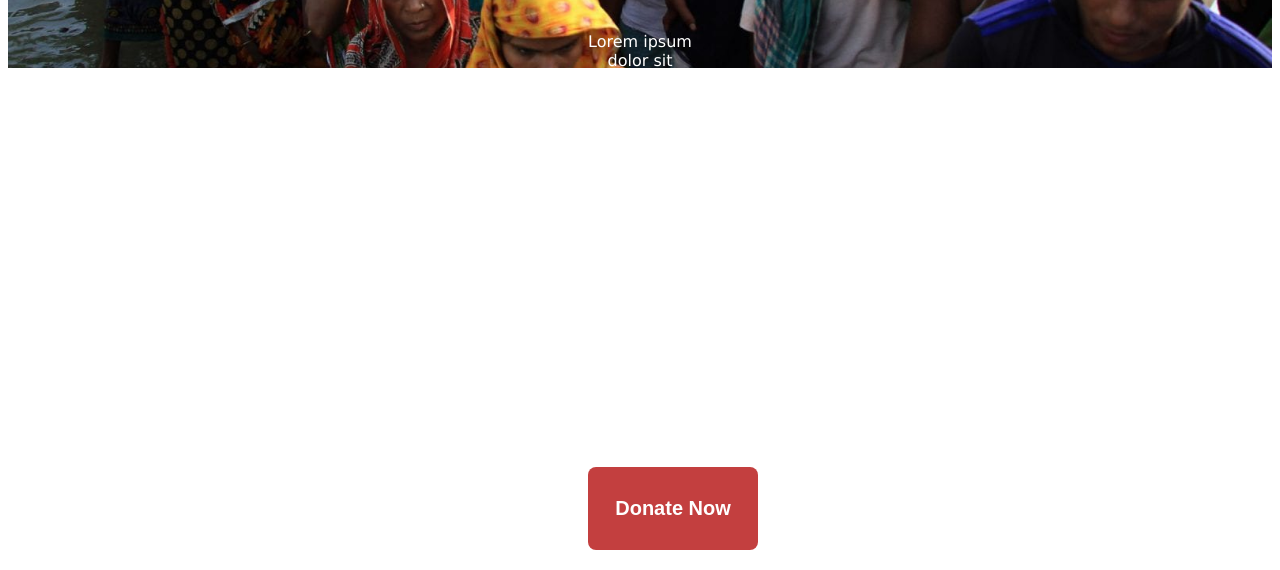
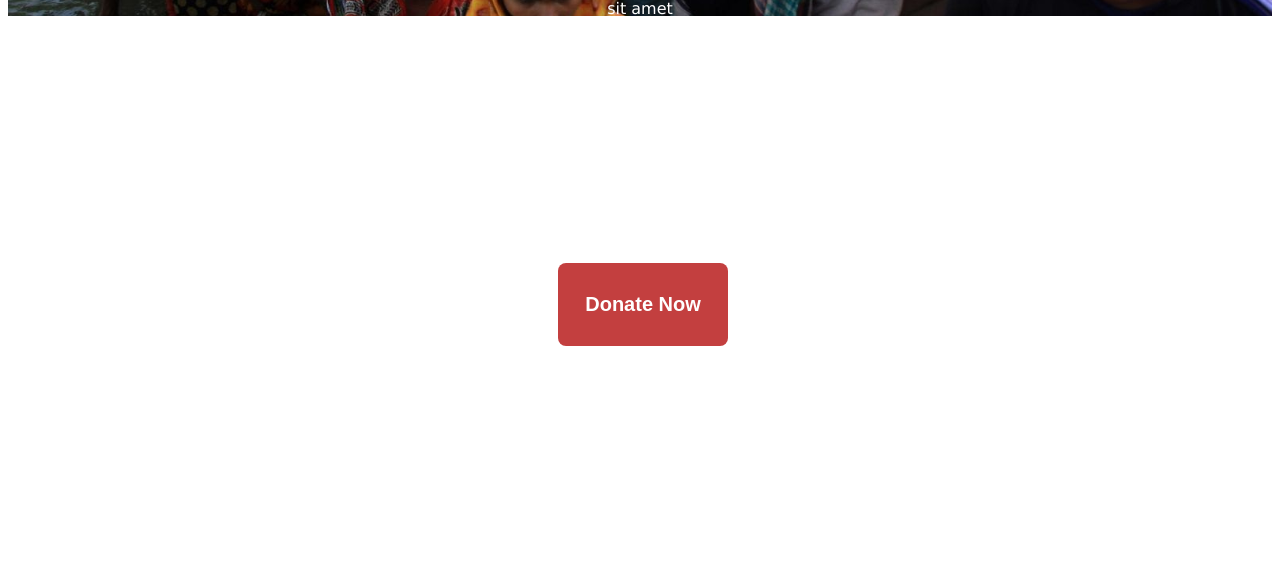
Before and after one commit to Faisal-Samir/responsive-practice-porfolio, a plain HTML site: page index.html in a window 1280 px wide. Shown: the part 592-1162 px from the top of the page. After the commit the page ends 958 px from the top, so only its background shows below. Drawn offline with Linux system fonts and the light colour scheme.

Commit message:
changed-1

```diff
--- a/css/responsive-index.css
+++ b/css/responsive-index.css
@@ -12,7 +12,6 @@
     font-family: 'Lucida Sans', 'Lucida Sans Regular', 'Lucida Grande', 'Lucida Sans Unicode', Geneva, Verdana, sans-serif;
     text-align: center;
     padding: 20px 550px;
-    margin: 60px 30px;
 }
 
 .banner-title {
```
